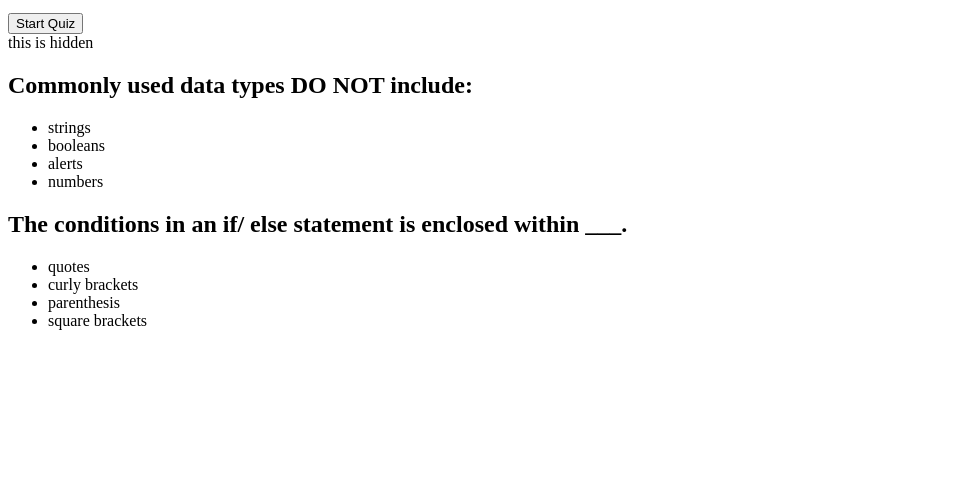
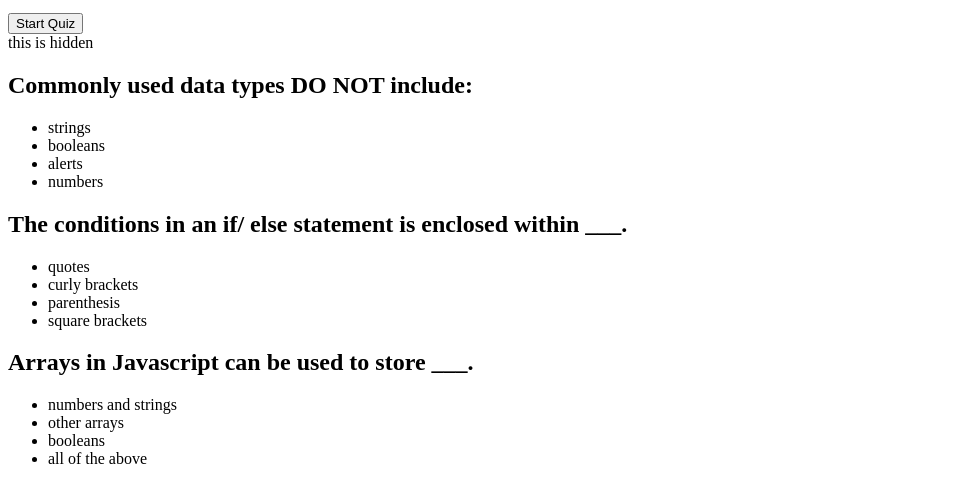
Before and after one commit to MightyHero/code-quiz, a plain HTML site: page index.html in a window 1280 px wide. Shown: the part 101-604 px from the top of the page, without its empty margins (0-969 px from the left). Drawn offline with Linux system fonts and the light colour scheme.

Commit message:
added 3rd questions with answers

```diff
--- a/index.html
+++ b/index.html
@@ -42,6 +42,15 @@
                 <li>square brackets</li>
             </ul>
         </div>
+        <div class="card">
+            <h2 id="question">Arrays in Javascript can be used to store ___.</h2>
+            <ul>
+                <li id="choices">numbers and strings</li>
+                <li>other arrays</li>
+                <li>booleans</li>
+                <li>all of the above</li>
+            </ul>
+        </div>
         <!-- div h3, p with a span of 0, p input and button -->
 
     </div>
```
